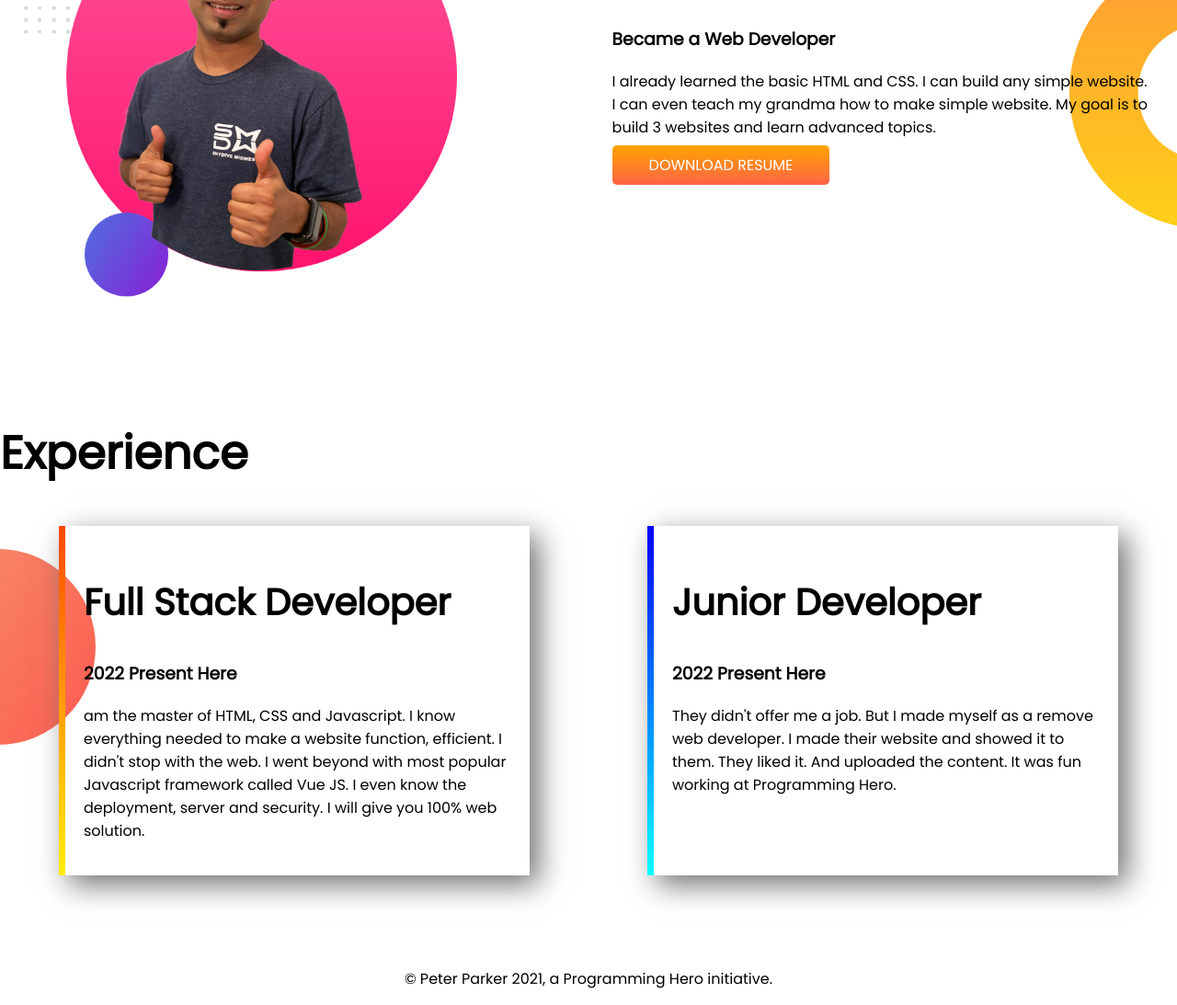
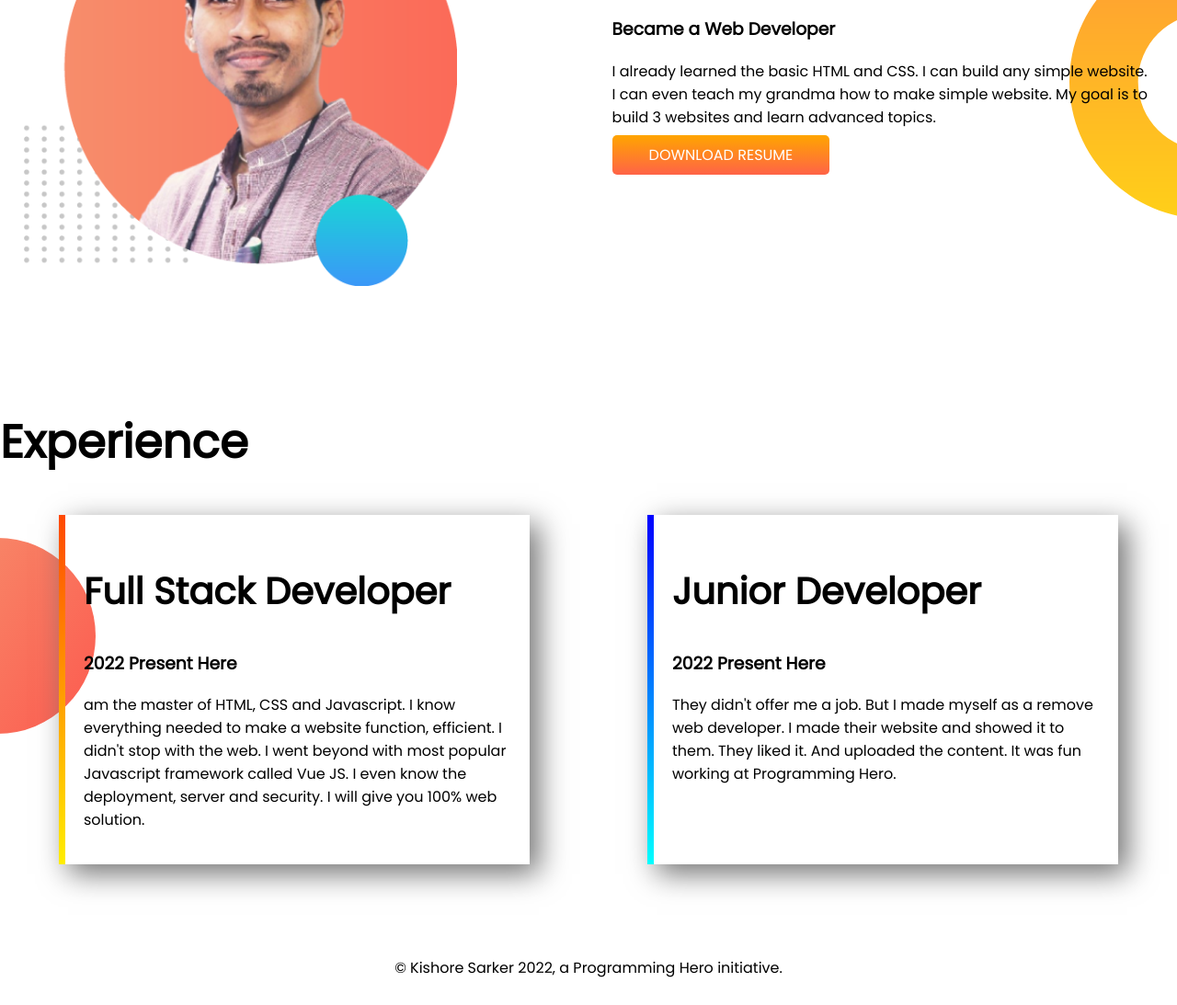
Before and after one commit to kishoresarker/developer-portfolio, a plain HTML site: page index.html in a window 1280 px wide. Shown: the part 781-1874 px from the top of the page at 92% size. Drawn offline with Linux system fonts and the light colour scheme.

Commit message:
latest update

```diff
--- a/index.html
+++ b/index.html
@@ -4,11 +4,11 @@
     <meta charset="UTF-8">
     <meta http-equiv="X-UA-Compatible" content="IE=edge">
     <meta name="viewport" content="width=device-width, initial-scale=1.0">
-    <title> krishna Portfolio</title>
     <link rel="preconnect" href="https://fonts.googleapis.com">
     <link rel="preconnect" href="https://fonts.gstatic.com" crossorigin>
     <link href="https://fonts.googleapis.com/css2?family=Poppins&display=swap" rel="stylesheet">
     <link rel="stylesheet" href="main.css">
+    <title> Kishore Sarker-Portfolio</title>
 </head>
 <body>
 
@@ -28,14 +28,14 @@
 
 
     <div class="half-width">
-        <img src="images/jhankar.png" alt="">
+        <img src="images/kishore.png" alt="">
     </div>
 
     </section>
 
     <section class="Big-Dream flex-area">
         <div class="half-width">
-            <img src="images/jhankar2.png" alt="">
+            <img src="images/kishore.png" alt="">
 
         </div>
 
@@ -79,7 +79,7 @@
     </section>
 
     <footer>
-        <p>© Peter Parker 2021, a Programming Hero initiative.</p>
+        <p>© Kishore Sarker 2022, a Programming Hero initiative.</p>
     </footer>
 
 
```
Also changed, not shown: images/jhankar.png (deleted), images/jhankar2.png (deleted), images/kishore.png (added).
